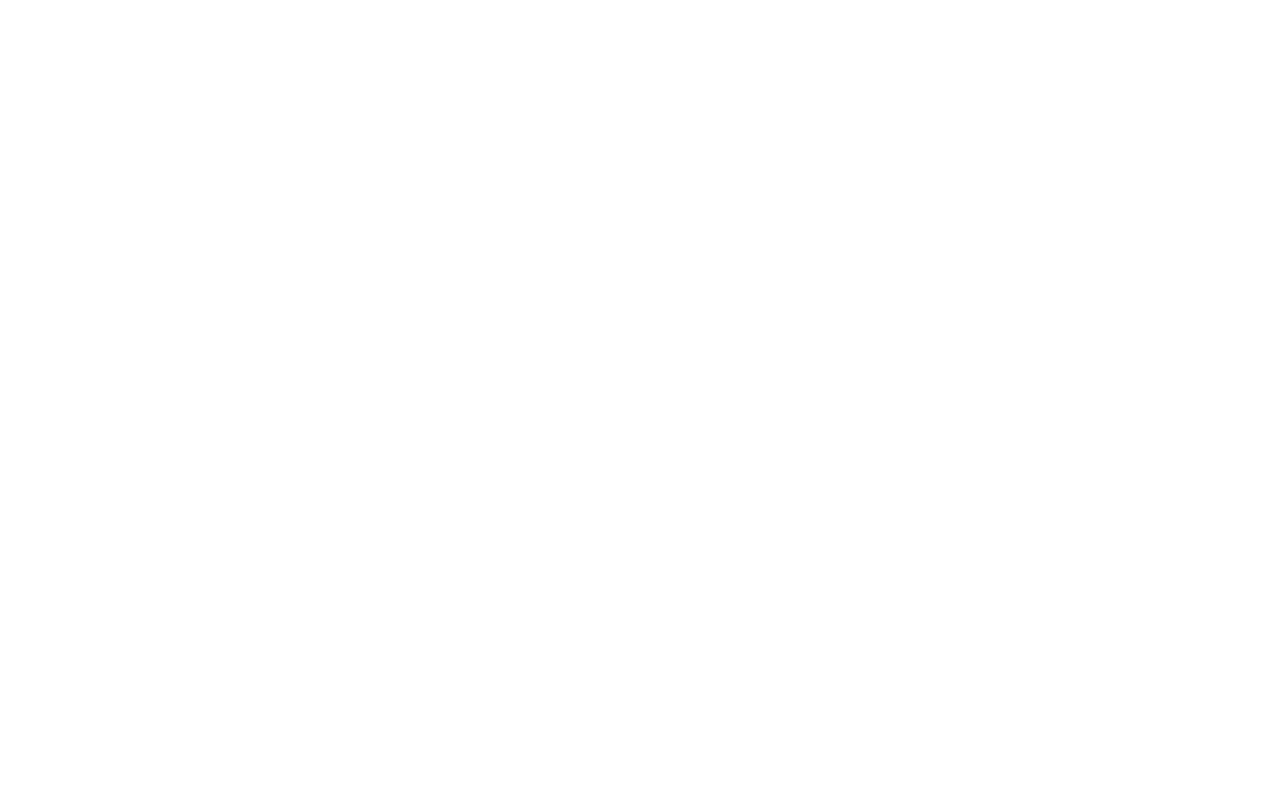
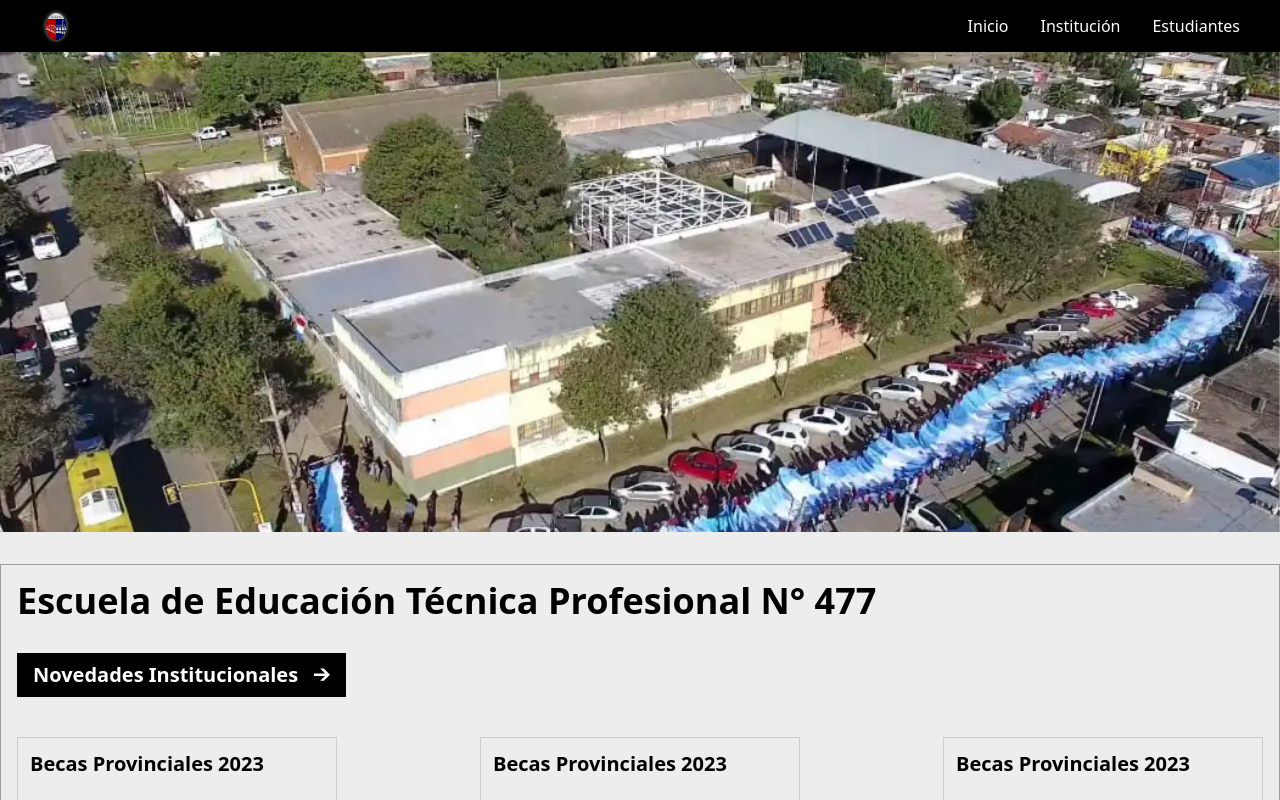
Before and after one commit to Martiks38/my_school_-page, a Next.js app: page / in a window 1280 px wide. Shown: the top 800 px of the page. Built offline with nearby package versions, Linux system fonts and the light colour scheme.

Commit message:
Aplicar LayoutPage e InstitutionalNews a la páginal inicial

```diff
--- a/src/pages/index.tsx
+++ b/src/pages/index.tsx
@@ -1,16 +1,41 @@
 import Head from 'next/head'
-import styles from '@/styles/Home.module.css'
+import Image from 'next/image'
+import Link from 'next/link'
+import { InstitutionalNews } from '@components/InstitutionalNews'
+import { LayoutPage } from '@/Layout/LayoutPage'
 
 export default function Home() {
 	return (
 		<>
 			<Head>
-				<title>Create Next App</title>
-				<meta name="description" content="Generated by create next app" />
-				<meta name="viewport" content="width=device-width, initial-scale=1" />
-				<link rel="icon" href="/favicon.ico" />
+				<title>Home | EET N°477</title>
+				<meta
+					name="description"
+					content='Escuela de Educación Técnico Profesional N°477 "Combate de San Lorenzo". Avenida San Martín 3575, San Lorenzo, Santa Fe, Argentina. Ofrece títulos en: Técnico Electromecánico, Técnico Electrónico y Técnico en Energías Renovables.'
+				/>
+
+				<meta property="og:title" content="Home | EETP N° 477" />
+				<meta
+					property="og:description"
+					content='Escuela de Educación Técnico Profesional N°477 "Combate de San Lorenzo". Avenida San Martín 3575, San Lorenzo, Santa Fe, Argentina. Ofrece títulos en: Técnico Electromecánico, Técnico Electrónico y Técnico en Energías Renovables.'
+				/>
 			</Head>
-			<main></main>
+			<LayoutPage>
+				<Image
+					src="/escuela.webp"
+					alt=""
+					width={1920}
+					height={1080}
+					className="fixed top-0 -z-10 w-screen h-screen object-cover"
+					priority={true}
+				/>
+				<main className="grow w-full max-w-primaryContent mx-auto  mt-8 p-4 border border-[#0005]">
+					<h1 className="mb-8 text-4xl font-robotoMono font-bold">
+						Escuela de Educación Técnica Profesional N° 477
+					</h1>
+					<InstitutionalNews />
+				</main>
+			</LayoutPage>
 		</>
 	)
 }
```
